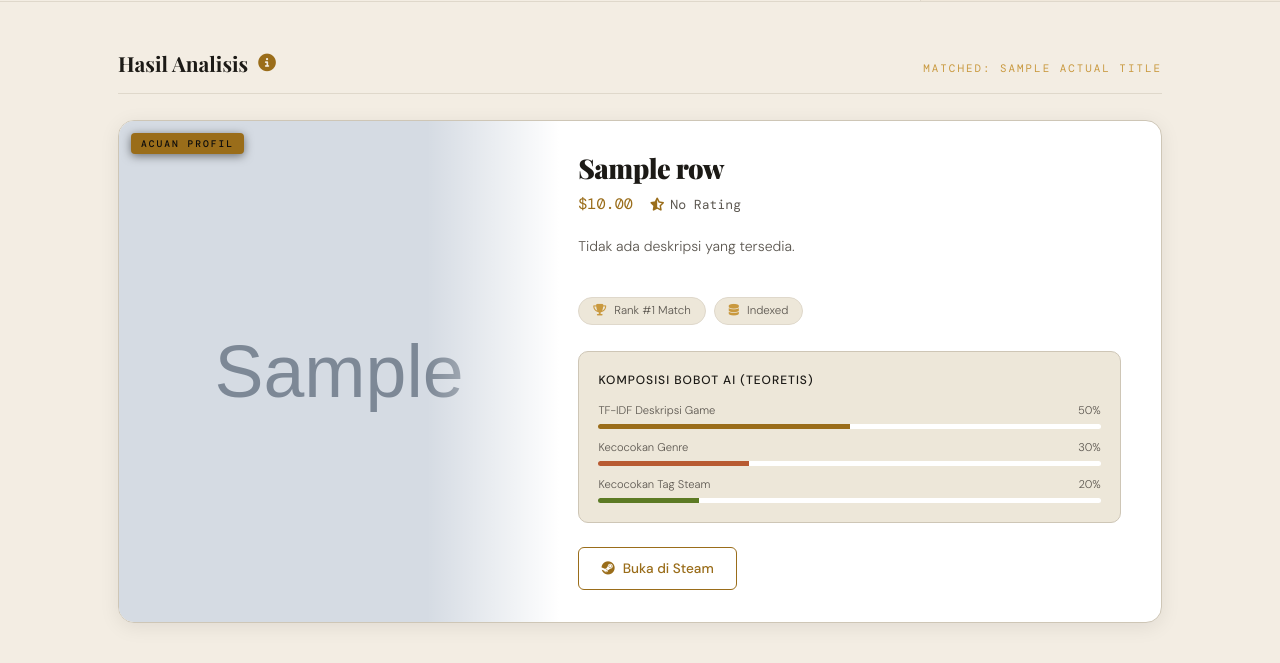
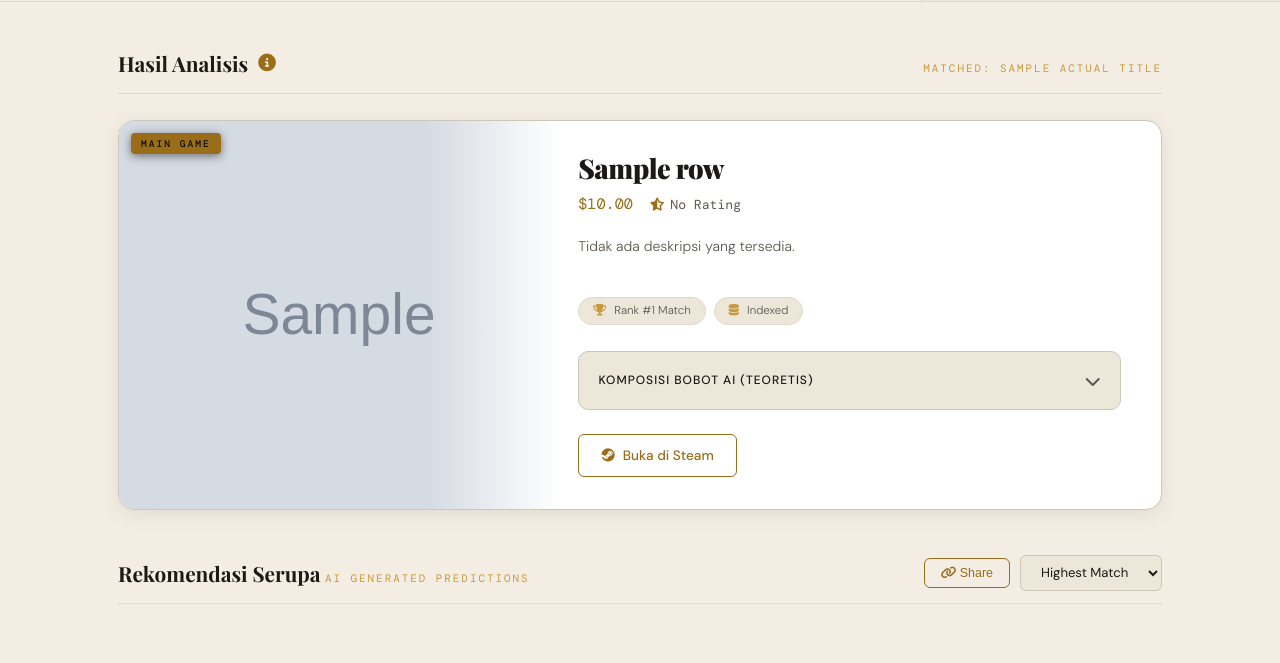
Before and after one commit to Farhanrhm/Sistem-Rekomendasi-Game-PC-Berbasis-Web, a Flask app: template templates/index.html in a window 1280 px wide. Shown: the part 432-1095 px from the top of the page. Run offline with Flask 3, Linux system fonts and the light colour scheme; the template is opened without the code that fills it: most values are stand-ins (such as "Sample title", 1, 10 or a date in 2020); grey boxes marked "Sample" are stand-in pictures; some web fonts are replaced.

Commit message:
add elemen collapsible

```diff
--- a/templates/index.html
+++ b/templates/index.html
@@ -226,6 +226,8 @@
         .modal-footer-note { margin-top: 1.2rem; font-size: 0.85rem; color: var(--text-3); font-style: italic; border-top: 1px solid var(--border); padding-top: 1rem; }
 
         #info-btn:hover { transform: scale(1.15) rotate(5deg); color: var(--gold-bright); }
+        /* ANIMASI PANAH BOBOT AI */
+        .toggle-icon.rotate { transform: rotate(180deg); }
 
         /* SKELETON LOADING */
         .skeleton { background: #2a2a30; background-image: linear-gradient(90deg, #2a2a30 0px, #36363d 40px, #2a2a30 80px); background-size: 600px; animation: shimmer 1.5s infinite linear; border-radius: var(--r-sm); }
@@ -310,7 +312,7 @@
                 </div>
                 <div class="spotlight">
                     <div class="spotlight-img-wrap">
-                        <span class="spotlight-label">Acuan Profil</span>
+                        <span class="spotlight-label">Main Game</span>
                         <img src="{{ row['header_image'] }}" alt="{{ row['name'] }}"
                              onerror="this.onerror=null;this.src='https://cdn.akamai.steamstatic.com/steam/apps/{{ row['steam_appid'] }}/capsule_616x353.jpg';">
                     </div>
@@ -351,8 +353,14 @@
 
                         <!-- KOMPOSISI BOBOT AI (NEW) -->
                         <div style="background: var(--bg-elevated); padding: 1.2rem; border-radius: var(--r-md); border: 1px solid var(--border-md); margin-bottom: 1.5rem;">
-                            <p style="font-size: 0.75rem; font-weight: 500; margin-bottom: 12px; color: var(--text-1); text-transform: uppercase; letter-spacing: 1px;">Komposisi Bobot AI (Teoretis)</p>
+                            <div id="toggle-bobot" style="display: flex; justify-content: space-between; align-items: center; cursor: pointer;">
+                                <p style="font-size: 0.75rem; font-weight: 500; margin: 0; color: var(--text-1); text-transform: uppercase; letter-spacing: 1px;">
+                                    Komposisi Bobot AI (Teoretis)
+                                </p>
+                                <i class="fas fa-chevron-down toggle-icon" style="color: var(--text-2); transition: transform 0.3s ease;"></i>
+                            </div>
 
+                            <div id="content-bobot" style="display: none; margin-top: 15px; border-top: 1px solid var(--border-md); padding-top: 15px;">
                                 <div style="margin-bottom: 10px;">
                                     <div style="display: flex; justify-content: space-between; font-size: 0.7rem; color: var(--text-2); margin-bottom: 4px;"><span>TF-IDF Deskripsi Game</span><span>50%</span></div>
                                     <div style="height: 5px; background: var(--bg-card); border-radius: 3px; overflow: hidden;"><div style="height: 100%; width: 50%; background: var(--gold);"></div></div>
@@ -366,6 +374,7 @@
                                 <div style="margin-bottom: 0;">
                                     <div style="display: flex; justify-content: space-between; font-size: 0.7rem; color: var(--text-2); margin-bottom: 4px;"><span>Kecocokan Tag Steam</span><span>20%</span></div>
                                     <div style="height: 5px; background: var(--bg-card); border-radius: 3px; overflow: hidden;"><div style="height: 100%; width: 20%; background: #5c7a24;"></div></div>
+                                </div>
                             </div>
                         </div>
 
@@ -617,6 +626,12 @@
                     modal.setAttribute('aria-hidden', 'true');
                 }
             });
+
+            // 8. TOGGLE ACCORDION BOBOT AI
+            $("#toggle-bobot").on("click", function() {
+                $("#content-bobot").slideToggle(300);
+                $(this).find(".toggle-icon").toggleClass("rotate");
+            });
         });
     </script>
 </body>
```
Lines whose indentation alone changed are shown as unchanged.
